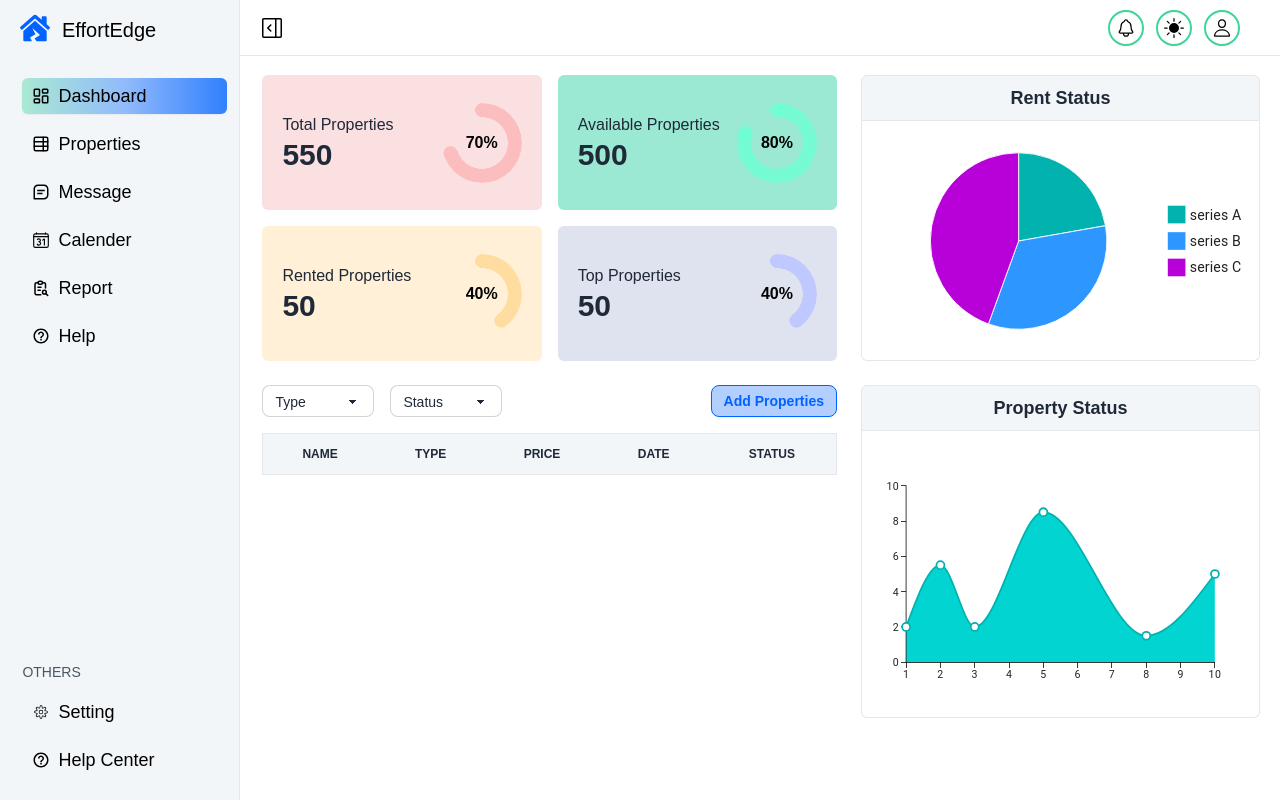
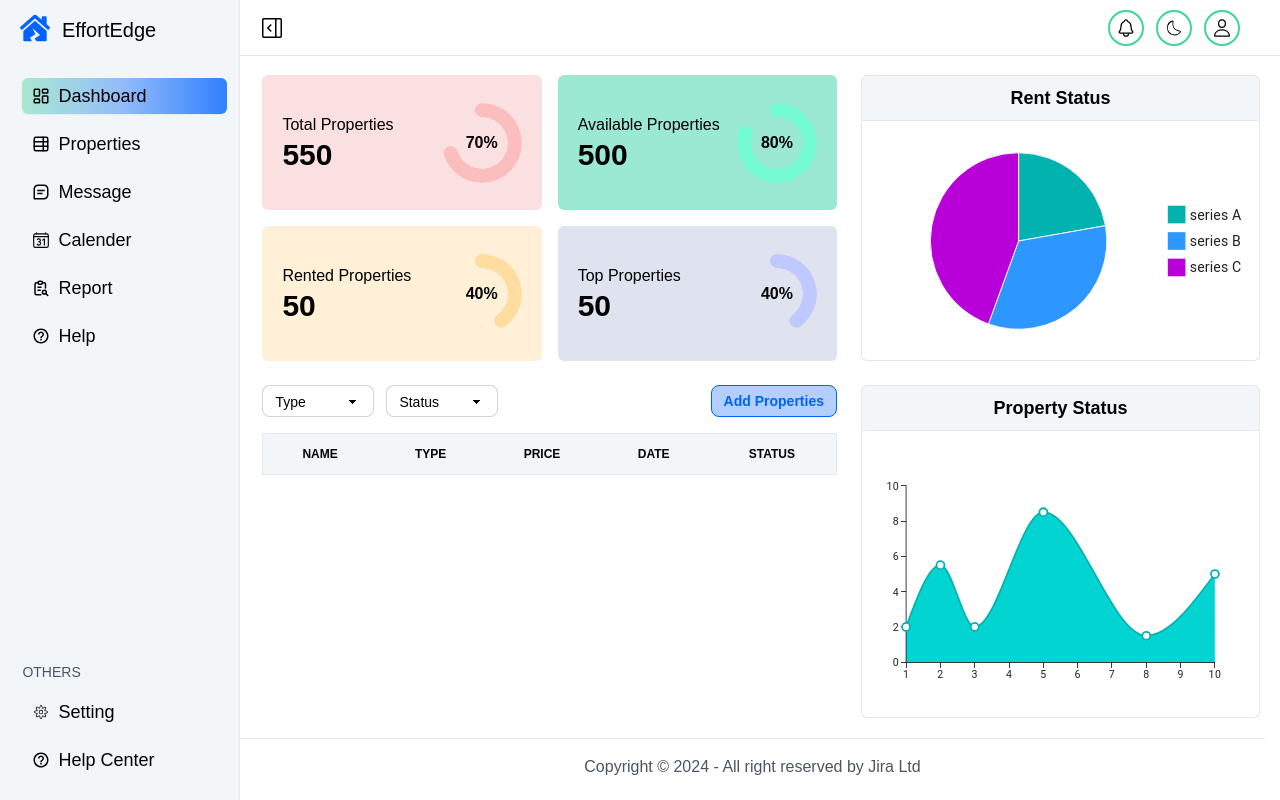
Before and after one commit to Mdafsarx/Job-task-of-Aves-Digital, a Next.js app: page / in a window 1280 px wide. Built offline with nearby package versions, Linux system fonts and the light colour scheme.

Commit message:
small device responsive done

```diff
--- a/package.json
+++ b/package.json
@@ -20,8 +20,9 @@
     "daisyui": "^4.12.14",
     "dayjs": "^1.11.13",
     "next": "15.0.3",
-    "react": "19.0.0-rc-66855b96-20241106",
-    "react-dom": "19.0.0-rc-66855b96-20241106",
+    "next-themes": "^0.4.3",
+    "react": "^18.3.1",
+    "react-dom": "^18.3.1",
     "react-icons": "^5.3.0"
   },
   "devDependencies": {
--- a/src/app/Components/Dashboard/DashboardNavbar.jsx
+++ b/src/app/Components/Dashboard/DashboardNavbar.jsx
@@ -1,21 +1,26 @@
 'use client'
-import React from "react";
+import React, { useEffect, useState } from "react";
 import { GoSidebarCollapse, GoSidebarExpand } from "react-icons/go";
 import { IoNotificationsOutline, IoPersonOutline } from "react-icons/io5";
 import { BsSunFill } from "react-icons/bs";
 import { Context } from "../Provider/Provider";
 import DashboardDrawer from "../DashboardDrawer";
+import { useTheme } from "next-themes";
+import { CiDark } from "react-icons/ci";
 
 
 export default function DashboardNavbar() {
 
     const { sideBar, setSideBar } = React.useContext(Context);
+    const { theme, setTheme } = useTheme();
+    const [mounted, setMounted] = useState(false);
+    useEffect(() => setMounted(true), []);
 
-
+    if (!mounted) return null;
 
     return (
-        <div className={`fixed top-0 ${sideBar ? 'w-[calc(100vw-240px)] left-60' : 'w-[calc(100vw-72px)] left-[72px]'}`}>
-            <nav className="w-full h-14 pl-5 pr-10 border-b flex items-center justify-between *:text-black bg-[#F2F6F9] md:bg-transparent">
+        <div className={`fixed top-0 z-50 ${sideBar ? 'w-full md:w-[calc(100vw-240px)] md:left-60' : 'w-full md:w-[calc(100vw-72px)] md:left-[72px]'}`}>
+            <nav className="w-full h-14 pl-5 pr-10 border-b flex items-center justify-between *:text-black bg-[#F2F6F9] md:bg-[#ffffffE6]">
                 {
                     sideBar
                         ? <GoSidebarExpand className="text-2xl cursor-pointer hover:text-[#3DD598] hidden md:block" onClick={() => {
@@ -34,8 +39,8 @@ export default function DashboardNavbar() {
                         <IoNotificationsOutline className="text-xl" />
                     </div>
 
-                    <div className="border-2 border-[#3DD598] p-1.5 rounded-full">
-                        <BsSunFill className="text-xl" />
+                    <div className="border-2 border-[#3DD598] p-1.5 rounded-full" onClick={() => setTheme(theme === 'light' ? 'dark' : 'light')}>
+                        {theme === 'light' ? <BsSunFill className="text-xl" /> : <CiDark className="text-xl" />}
                     </div>
 
                     <div className="border-2 border-[#3DD598] p-1.5 rounded-full">
--- a/src/app/Components/Dashboard/PropertyData.jsx
+++ b/src/app/Components/Dashboard/PropertyData.jsx
@@ -1,11 +1,17 @@
 'use client'
-import { useState } from "react";
+import React, { useEffect, useState } from "react";
 import FormModal from "./FormModal"
+import { Context } from "../Provider/Provider";
 
 export default function PropertyData() {
 
-    const [storedData, setStoredData] = useState(JSON.parse(localStorage?.getItem('propertyData')) || [])
+    const [storedData, setStoredData] = useState([])
+    const { refresh } = React.useContext(Context);
 
+    useEffect(() => {
+        const localStorageData = JSON.parse(localStorage?.getItem('propertyData')) || [];
+        setStoredData(localStorageData);
+    }, [refresh]);
 
     const handleType = (e) => {
         const type = e.target.value;
@@ -21,17 +27,17 @@ export default function PropertyData() {
     return (
         <div className="w-full relative overflow-x-auto">
             {/* filter and add Property */}
-            <div className="flex items-center justify-between flex-col flex-wrap md:flex-row pb-4 ">
+            <div className="flex items-center justify-between flex-col flex-wrap md:flex-row pb-4 gap-3 md:gap-0">
                 {/* filter */}
-                <div className="flex items-center gap-x-4">
-                    <select onChange={handleType} className="select select-bordered select-sm w-full max-w-xs focus:outline-none focus:border focus:ring-0">
-                        <option disabled selected>Type</option>
+                <div className="flex flex-col md:flex-row items-center gap-3">
+                    <select defaultValue={'Type'} onChange={handleType} className="select select-bordered select-sm w-full max-w-xs focus:outline-none focus:border focus:ring-0">
+                        <option disabled >Type</option>
                         <option>Commercial</option>
                         <option>Apartment</option>
                         <option>House</option>
                     </select>
-                    <select onChange={handleStatus} className="select select-bordered select-sm w-full max-w-xs focus:outline-none focus:border focus:ring-0">
-                        <option disabled selected>Status</option>
+                    <select defaultValue={'Status'} onChange={handleStatus} className="select select-bordered select-sm w-full max-w-xs focus:outline-none focus:border focus:ring-0">
+                        <option disabled >Status</option>
                         <option>Available</option>
                         <option>Rented</option>
                     </select>
@@ -41,13 +47,13 @@ export default function PropertyData() {
                 <button onClick={
                     () => document.getElementById('my_modal_3').showModal()
                 }
-                    className="btn btn-sm text-sm bg-[#0062FF4D] text-[#0062FF] border border-[#0062FF]">Add Properties</button>
+                className="btn btn-sm text-sm bg-[#0062FF4D] text-[#0062FF] border border-[#0062FF]">Add Properties</button>
             </div>
             {/* property data */}
-            <div className=" max-h-72 overflow-y-auto">
+            <div className="max-h-72 overflow-y-auto">
                 <table className="w-full text-sm border">
 
-                    <thead className="text-xs uppercase bg-[#F2F6F9]">
+                    <thead className="text-xs uppercase bg-[#F2F6F9] ">
                         <tr>
                             <th className="px-6 py-3">Name</th>
                             <th className="px-6 py-3">Type</th>
@@ -59,8 +65,8 @@ export default function PropertyData() {
 
                     <tbody>
                         {/* Example user rows */}
-                        {storedData?.map((P) => (
-                            <tr key={P?.id} className="border-t hover:bg-[#F2F6F999]">
+                        {storedData?.map((P, i) => (
+                            <tr key={i} className="border-y md:border-t hover:bg-[#F2F6F999]">
                                 <td className="pl-11 py-3.5">{P.name}</td>
                                 <td className="pl-11 py-3.5">{P.type}</td>
                                 <td className="pl-11 py-3.5">{P.price}</td>
--- /dev/null
+++ b/src/app/Components/Footer/Footer.jsx
@@ -0,0 +1,17 @@
+'use client'
+import React from 'react'
+import { Context } from '../Provider/Provider';
+
+export default function Footer() {
+    const { sideBar } = React.useContext(Context);
+
+    return (
+        <div className={`md:relative bottom-0 ${sideBar ? 'w-full md:w-[calc(100vw-255px)] md:left-[15rem]' : 'w-full md:w-[calc(100vw-72px)] md:left-[68px]'} overflow-hidden`}>
+            <footer className="text-gray-600 text-sm md:text-base border-t p-4 text-center">
+                <aside>
+                    <p>Copyright © {new Date().getFullYear()} - All right reserved by Jira Ltd</p>
+                </aside>
+            </footer>
+        </div>
+    )
+}
--- a/src/app/Components/Main.jsx
+++ b/src/app/Components/Main.jsx
@@ -5,7 +5,7 @@ import { Context } from "./Provider/Provider";
 export default function Main({ displayContent }) {
     const { sideBar, setSideBar } = React.useContext(Context);
     return (
-        <div className={`pt-[4.7rem] pr-5 pb-5 ${sideBar ? 'pl-[16.4rem]':'pl-[5.75rem]'}`}>
+        <div className={`pt-[4.7rem] pr-3 md:pr-5 pb-5 ${sideBar ? 'pl-3 md:pl-[16.4rem]':'pl-5 md:pl-[5.75rem]'}`}>
             {displayContent}
         </div>
     )
--- a/src/app/Components/Provider/Provider.jsx
+++ b/src/app/Components/Provider/Provider.jsx
@@ -4,11 +4,12 @@ import { createContext, useState } from "react"
 export const Context = createContext(null)
 export default function Provider({ children }) {
 
-    const [sideBar, setSideBar]=useState(true)
+    const [sideBar, setSideBar] = useState(true);
+    const [refresh, setRefresh] = useState(false)
 
 
     return (
-        <Context.Provider value={{ sideBar, setSideBar}}>
+        <Context.Provider value={{ sideBar, setSideBar, refresh, setRefresh }}>
             {children}
         </Context.Provider>
     )
--- a/src/app/globals.css
+++ b/src/app/globals.css
@@ -2,6 +2,18 @@
 @tailwind components;
 @tailwind utilities;
 
+.dark {
+  --bg-color: #000;
+  --text-color: #fff;
+}
+
+.light {
+  --bg-color: #fff;
+  --text-color: #000000;
+}
+
 body {
   font-family: Arial, Helvetica, sans-serif;
+  background-color: var(--bg-color);
+  color: var(--text-color);
 }
--- a/src/app/layout.js
+++ b/src/app/layout.js
@@ -4,6 +4,8 @@ import Provider from "./Components/Provider/Provider";
 import Main from "./Components/Main";
 import DashboardSideBar from "./Components/Dashboard/DashboardSideBar";
 import DashboardNavbar from "./Components/Dashboard/DashboardNavbar";
+import { ThemeProvider } from "next-themes";
+import Footer from "./Components/Footer/Footer";
 
 const geistSans = localFont({
   src: "./fonts/GeistVF.woff",
@@ -24,16 +26,16 @@ export const metadata = {
 export default function RootLayout({ children }) {
   return (
     <html lang="en">
-      <body className={`${geistSans.variable} ${geistMono.variable} antialiased bg-[#F3F2ED66`}>
+      <body className={`${geistSans.variable} ${geistMono.variable} antialiased bg-[#F3F2ED66 overflow-x-hidden`}>
         <Provider>
-
-          <div className="flex items-start">
-            <DashboardSideBar />
-            <DashboardNavbar />
-          </div>
-
-          <Main displayContent={children} />
-
+          <ThemeProvider attribute="class">
+            <div className="flex items-start">
+              <DashboardSideBar />
+              <DashboardNavbar />
+            </div>
+            <Main displayContent={children} />
+            <Footer />
+          </ThemeProvider>
         </Provider>
       </body>
     </html>
--- a/src/app/page.js
+++ b/src/app/page.js
@@ -9,10 +9,10 @@ export default function Home() {
   return (
     <div className="space-y-6">
 
-      <div className="flex gap-x-6">
+      <div className="flex flex-col md:flex-row gap-6">
 
         {/* summery cards */}
-        <div className="w-[60%]  grid grid-cols-2 gap-4">
+        <div className="md:w-[60%] grid md:grid-cols-2 gap-4">
 
           <SummaryCard title={'Total Properties'} number={550} percent={70} color={'bg-[#F9D9DACC]'} progressColor={'text-[#fcbdbf]'} />
           <SummaryCard title={'Available Properties'} number={500} percent={80} color={'bg-[#82E4C8CC]'} progressColor={'text-[#6cffd5CC]'} />
@@ -21,8 +21,7 @@ export default function Home() {
 
         </div>
 
-
-        <div className="w-[40%]">
+        <div className="md:w-[40%]">
           <div className="text-center bg-[#F2F6F9] p-2 rounded-t-md border">
             <h3 className="text-lg font-bold">Rent Status</h3>
           </div>
@@ -46,15 +45,15 @@ export default function Home() {
 
       </div>
 
-      <div className="flex gap-x-6">
+      <div className="flex flex-col md:flex-row gap-6">
 
         {/* Properties table data */}
-        <div className="w-[60%]">
+        <div className="md:w-[60%]">
           <PropertyData />
         </div>
 
         {/* Chart */}
-        <div className="w-[40%]">
+        <div className="md:w-[40%]">
           <div className="text-center bg-[#F2F6F9] p-2 rounded-t-md border">
             <h3 className="text-lg font-bold">Property Status</h3>
           </div>
--- a/tailwind.config.js
+++ b/tailwind.config.js
@@ -1,5 +1,6 @@
 /** @type {import('tailwindcss').Config} */
 module.exports = {
+  darkMode: 'class',
   content: [
     "./src/pages/**/*.{js,ts,jsx,tsx,mdx}",
     "./src/components/**/*.{js,ts,jsx,tsx,mdx}",
@@ -16,7 +17,4 @@ module.exports = {
   plugins: [
     require('daisyui'),
   ],
-  daisyui: {
-    themes: ["light", "dark", "cupcake"],
-  },
 };
```
Also changed, not shown: src/app/Components/Dashboard/FormModal.jsx (+8 -10 lines), 2 other files (tests, documents, lock files or other folders).
